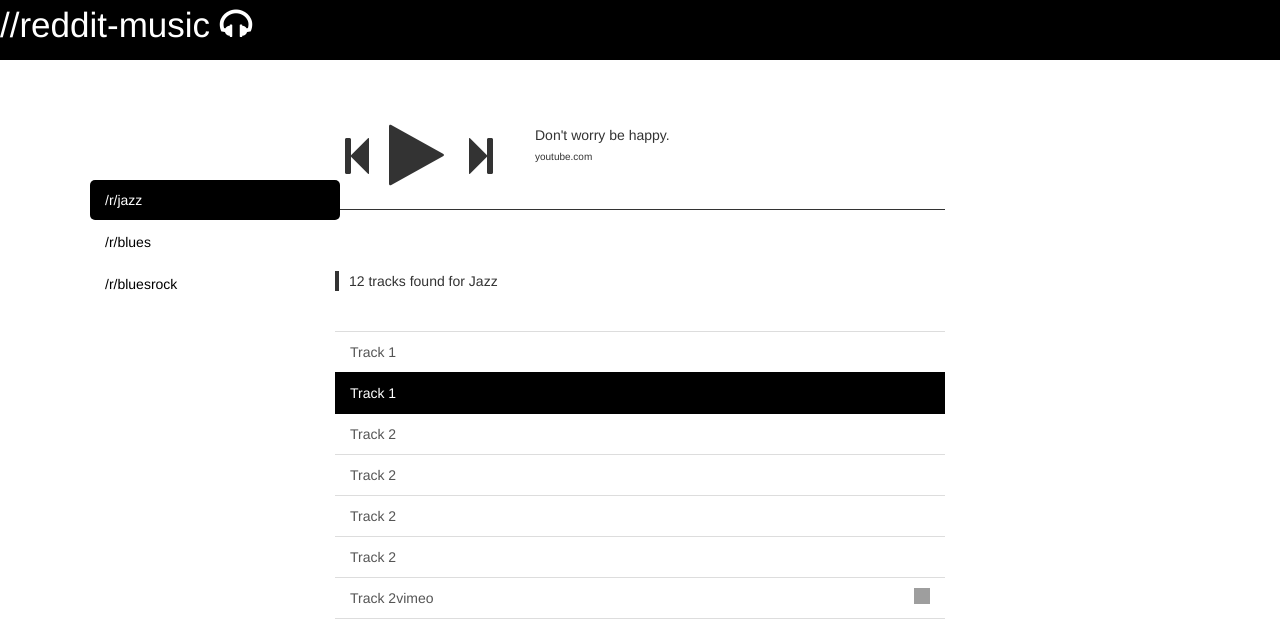
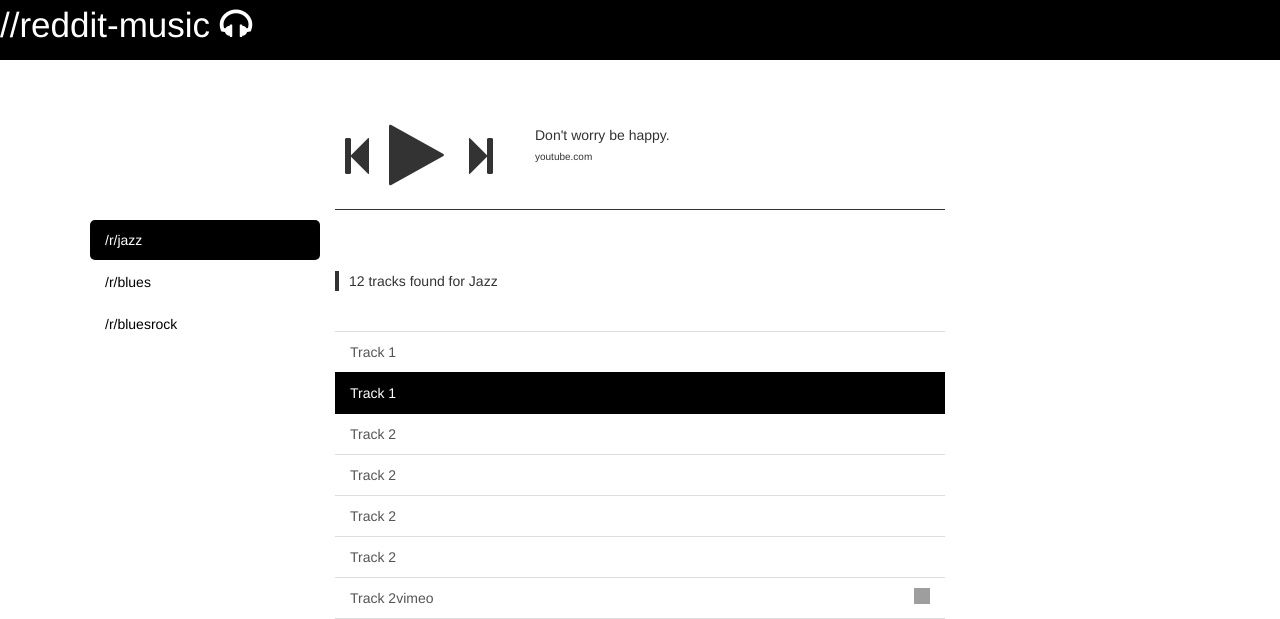
Before and after one commit to prathyush/reddit-music, a Django app: page /reddit-music/demo in a window 1280 px wide. Shown: the top 619 px of the page. Run offline with Django 3.2, Linux system fonts and the light colour scheme; parts of the project's set-up code (start-up, migrations or seed data) failed here and were passed over; some libraries are stand-ins or nearby versions; grey boxes are pictures that could not be loaded.

Commit message:
Minor CSS change.

```diff
--- a/vidlist/static/vidlist/css/demo.css
+++ b/vidlist/static/vidlist/css/demo.css
@@ -76,6 +76,7 @@
  	padding-bottom: 30px;
 	padding-left: 10px;
 	padding-right: 10px;
+	cursor: pointer;
 
 }
 
@@ -111,20 +112,20 @@
 
 #nav-side-bar-search {
 	float: left;
-	width: 250px;
+	width: 230px;
 	margin-left: 20px;
 	position: absolute;
-	top: 120px;
+	top: 160px;
 	left: 70px;
 	height: 20px;
 }
 
 #nav-side-bar {
 	float: left;
-	width: 250px;
+	width: 230px;
 	margin-left: 20px;
 	position: absolute;
-	top: 180px;
+	top: 220px;
 	left: 70px;
 	height: 400px;
 }
@@ -134,7 +135,7 @@
 }
 
 #subreddit-search {
-	width: 230px;
+	width: 200px;
 	border: none;
 	border-radius: 5px;
 	text-indent: 5px;
```
